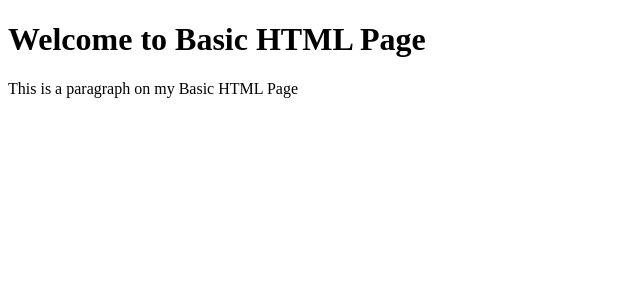
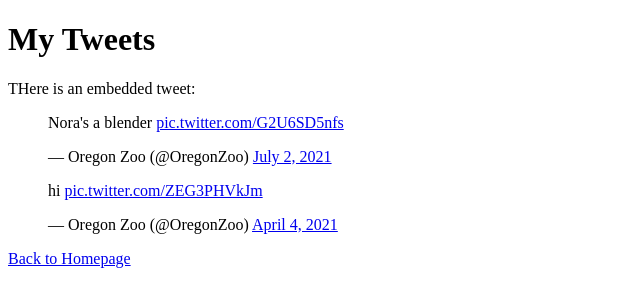
Before and after one commit to leo89768/My_First_Portfolio_-, a plain HTML site: page tweets.html in a window 1280 px wide. Shown: the whole page, without its empty margins (0-640 px from the left). Drawn offline with Linux system fonts and the light colour scheme.

Commit message:
Update tweets.html with the html coding on tweets

```diff
--- a/tweets.html
+++ b/tweets.html
@@ -1,8 +1,30 @@
 <!DOCTYPE html>
+<html lang="en">
 <head>
-    <title>Basic HTML Page</title>
+    <meta charset="UTF-8">
+    <title>Tweets Page</title>
 </head>
 <body>
-    <h1>Welcome to Basic HTML Page</h1>
-    <p>This is a paragraph on my Basic HTML Page</p>
+    <h1>My Tweets</h1>
+    <p>THere is an embedded tweet:</p>
+    <blockquote class="twitter-tweet">
+     <p lang="en" dir="ltr">
+      Nora&#39;s a blender
+     <a href="https://t.co/G2U6SD5nfs">pic.twitter.com/G2U6SD5nfs</a>
+     </p>
+       &mdash; Oregon Zoo (@OregonZoo)
+     <a href="https://twitter.com/OregonZoo/status/1411006769615101952?ref_src=twsrc%5Etfw">July 2, 2021</a>
+    </blockquote>
+    <blockquote class="twitter-tweet">
+      <p lang="und" dir="ltr">
+      hi
+      <a href="https://t.co/ZEG3PHVkJm">pic.twitter.com/ZEG3PHVkJm
+      </a>
+      </p>
+      &mdash; Oregon Zoo (@OregonZoo)
+      <a href="https://twitter.com/OregonZoo/status/1378746222832349184?ref_src=twsrc%5Etfw">April 4, 2021
+      </a>
+    </blockquote>
+    <a href="index.html">Back to Homepage</a>
 </body>
+</html>
```
